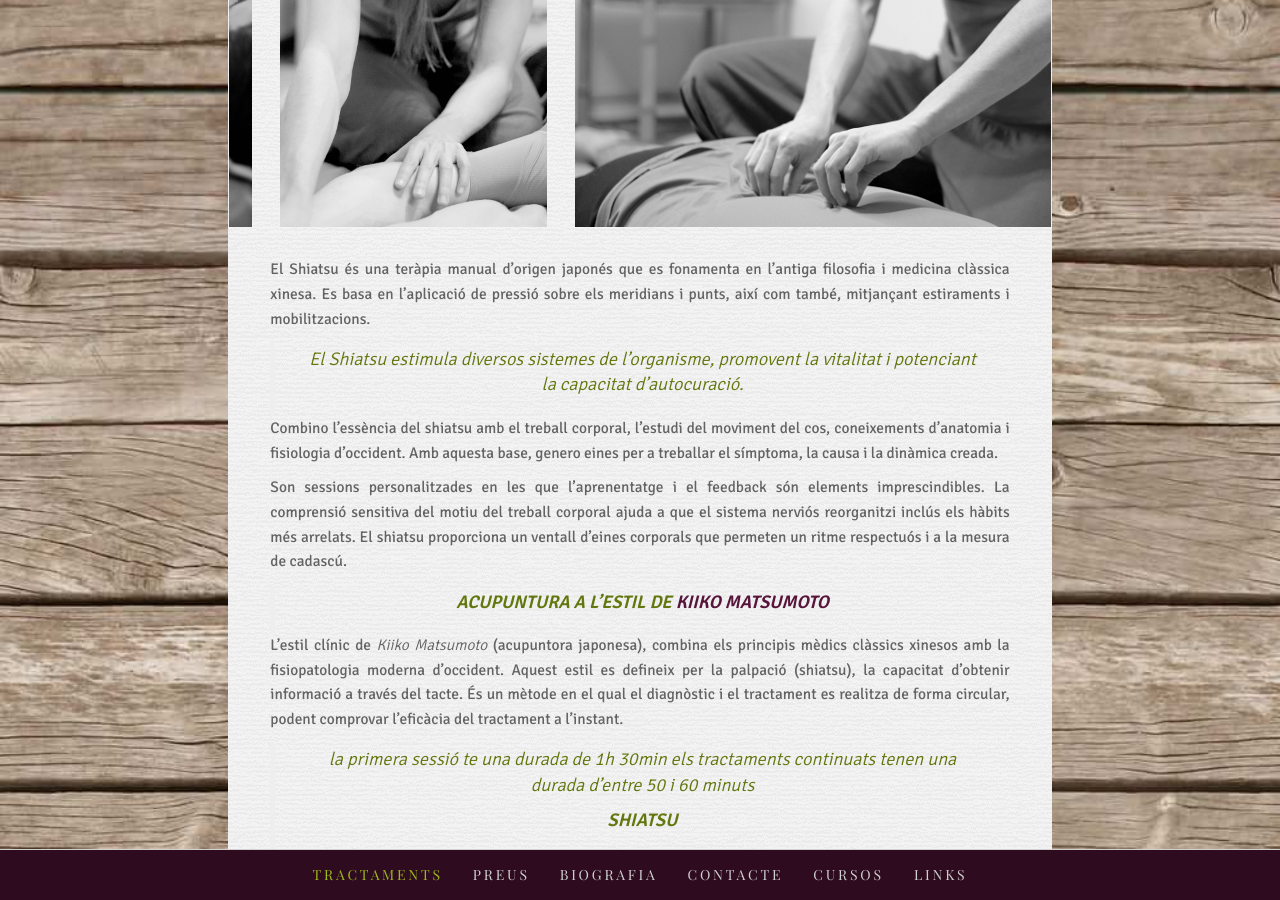
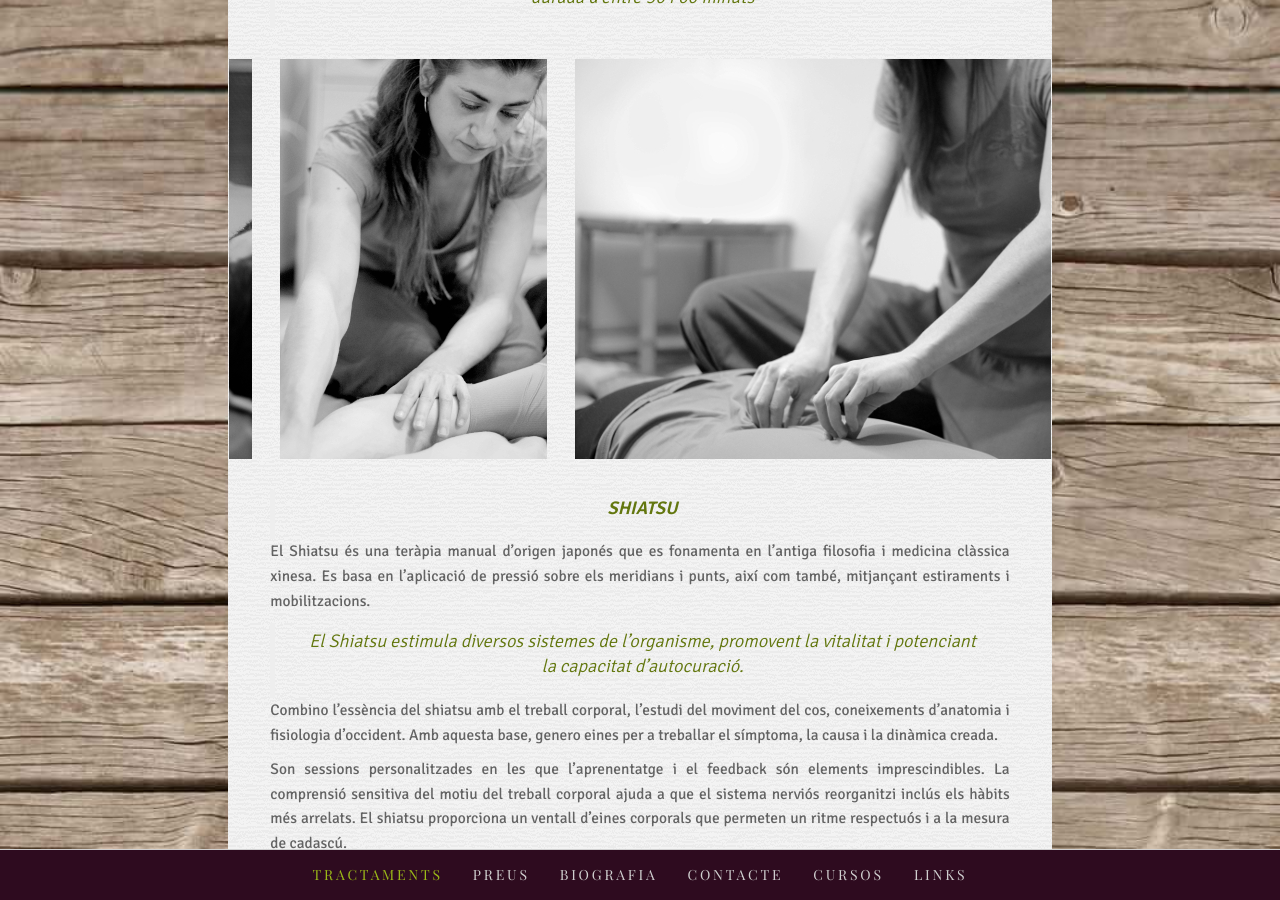
Before and after one commit to agustibr/shiatsu.nuriabelloc.com, a Jekyll site: the page built from cat/1-sessions.md, in a window 1280 px wide and 900 px high, scrolled down 444 px. Built offline with Jekyll 4.4.1, drawn with Linux system fonts in a browser that asks for light colours; some web fonts are replaced.

Commit message:
Updated 1-sessions.md

```diff
--- a/cat/1-sessions.md
+++ b/cat/1-sessions.md
@@ -29,15 +29,6 @@ published: true
 ---
 
 
-{% include carousel.html imgs=page.shiatsuCarousel %}
-
-El Shiatsu és una teràpia manual d’origen japonés que es fonamenta en l'antiga filosofia i medicina clàssica xinesa. Es basa en l'aplicació de pressió sobre els meridians i punts, així com també, mitjançant estiraments i mobilitzacions.
-
-> El Shiatsu estimula diversos sistemes de l'organisme, promovent la vitalitat i potenciant la capacitat d'autocuració.
-
-Combino l'essència del shiatsu amb el treball corporal, l’estudi del moviment del cos, coneixements d’anatomia i fisiologia d’occident. Amb aquesta base, genero eines per a treballar el símptoma, la causa i la dinàmica creada.
-
-Son sessions personalitzades en les que l’aprenentatge i el feedback són elements imprescindibles. La comprensió sensitiva del motiu del treball corporal ajuda a que el sistema nerviós reorganitzi inclús els hàbits més arrelats. El shiatsu proporciona un ventall d’eines corporals que permeten un ritme respectuós i a la mesura de cadascú.
 
 > **ACUPUNTURA A L'ESTIL DE [KIIKO MATSUMOTO](http://www.kiikomatsumoto.com/)**
 
@@ -46,6 +37,7 @@ L'estil clínic de _Kiiko Matsumoto_ (acupuntora japonesa), combina els principi
 > _la primera sessió te una durada de 1h 30min_
 > _els tractaments continuats tenen una durada d'entre 50 i 60 minuts_
 
+{% include carousel.html imgs=page.shiatsuCarousel %}
 
 > **SHIATSU**
 
```
